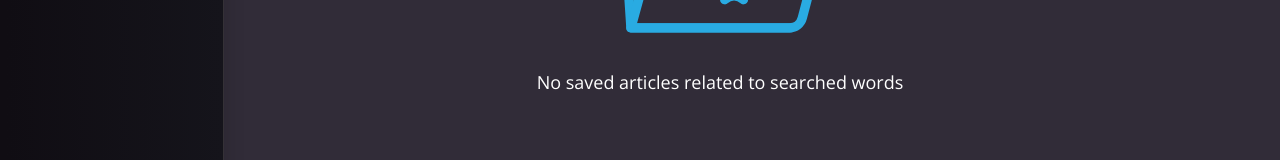
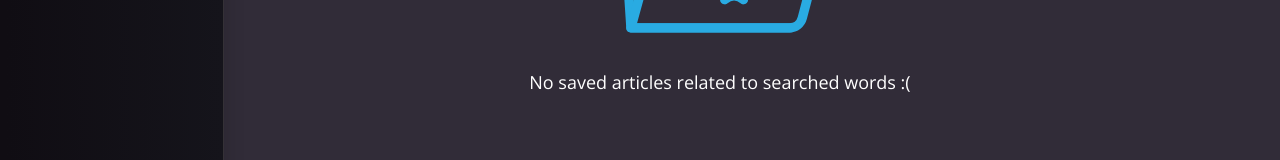
Before and after one commit to prakhar7s/cool-news-app, a React (Create React App) app: page /cool-news-app/saved in a window 1280 px wide. Shown: the part 350-510 px from the top of the page. Built offline with nearby package versions, Linux system fonts and the light colour scheme.

Commit message:
little improvement

```diff
--- a/src/components/not-found/NotFound.jsx
+++ b/src/components/not-found/NotFound.jsx
@@ -12,9 +12,9 @@ const NotFound = ({ savedNewsTemplate }) => {
     <div className={`not-found${darkMode ? " dark-mode" : ""}`}>
       <DataNotFound className="data-not-found" />
       {!savedNewsTemplate ? (
-        <p>No articles related to searched words</p>
+        <p>No articles related to searched words :(</p>
       ) : (
-        <p>No saved articles related to searched words</p>
+        <p>No saved articles related to searched words :(</p>
       )}
     </div>
   );
```
Also changed, not shown: 1 other file (tests, documents, lock files or other folders).
